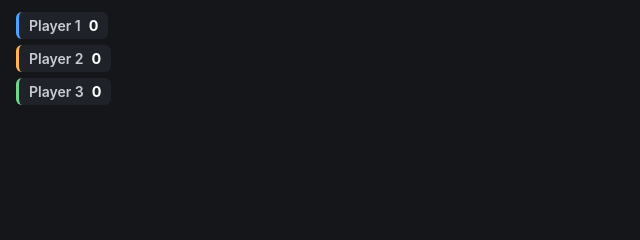
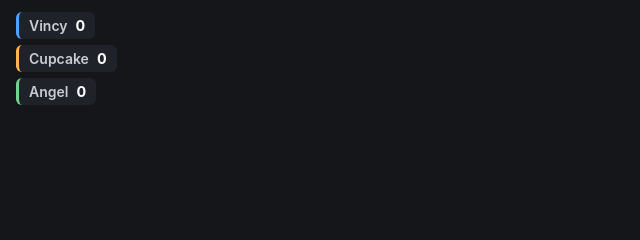
Before and after one commit to maunakea/flags, a plain HTML site: page index.html in a window 1280 px wide. Shown: the top 240 px of the page, 0-640 px from the left. Drawn offline with Linux system fonts and the light colour scheme.

Commit message:
added player names

```diff
--- a/index.html
+++ b/index.html
@@ -243,7 +243,7 @@ const STATES = [
   ["Wisconsin","us-wi"],["Wyoming","us-wy"]
 ];
 
-const PLAYERS = ["Player 1", "Player 2", "Player 3"];
+const PLAYERS = ["Vincy", "Cupcake", "Angel"];
 const COLORS  = ["#4da3ff", "#ffb454", "#6fd68b"];
 const TIMER_MS = 30000;
 
```
Also changed, not shown: 1 other file.
